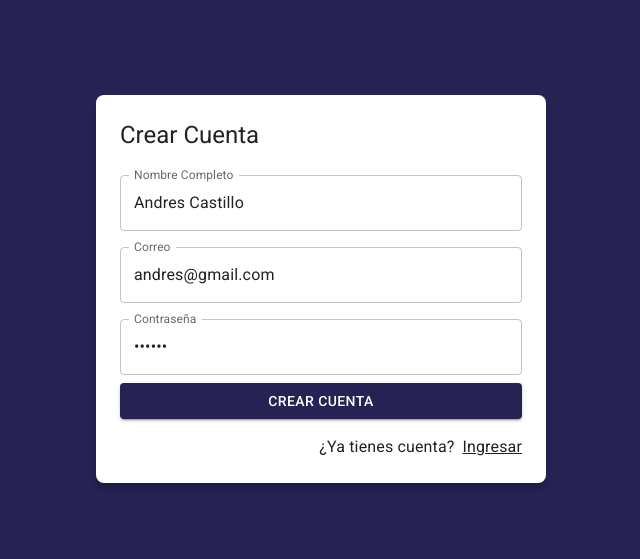
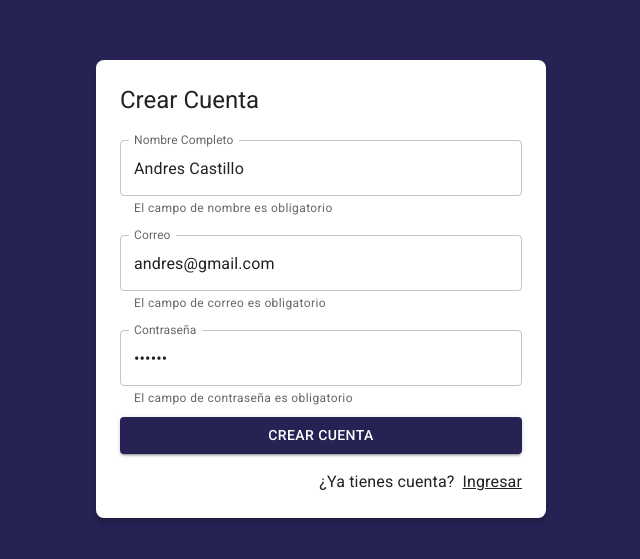
Before and after one commit to Arevelo27/journal-app, a React (Vite) app: page /auth/register in a window 1280 px wide. Shown: the part 111-670 px from the top of the page, without its empty margins (319-959 px from the left). Built offline with nearby package versions, Linux system fonts and the light colour scheme.

Commit message:
Manejo de errores del formulario y validacion desde nuestro custom hook

```diff
--- a/src/auth/pages/RegisterPage.jsx
+++ b/src/auth/pages/RegisterPage.jsx
@@ -11,7 +11,18 @@
     displayName: 'Andres Castillo'
   }
 
-  const { displayName, email, password, onInputChange, formState } = useForm(formData);
+  const formValidations = {
+    email: [( value ) => value.includes('@'), 'El correo debe tener una @'],
+    password: [( value ) => value.length >= 6, 'El password debe tener más de 6 letras'],
+    displayName: [( value ) => value.length >= 1, 'El campo de nombre es obligatorio']
+  }
+
+  const {
+    formState, displayName, email, password, onInputChange,
+    isFormValid, displayNameValid, emailValid, passwordValid
+  } = useForm(formData, formValidations);
+
+  console.log(displayNameValid)
 
   const onSubmit = (event) => {
     event.preventDefault();
@@ -31,6 +42,8 @@
               name='displayName'
               value={displayName}
               onChange={onInputChange}
+              error={ !displayNameValid }
+              helperText="El campo de nombre es obligatorio"
             />
           </Grid2>
           <Grid2 size={{ xs: 12 }} sx={{ mt: 2 }}>
@@ -42,6 +55,8 @@
               name='email'
               value={email}
               onChange={onInputChange}
+              error={ !emailValid }
+              helperText="El campo de correo es obligatorio"
             />
           </Grid2>
           <Grid2 size={{ xs: 12 }} sx={{ mt: 2 }}>
@@ -53,6 +68,8 @@
               name='password'
               value={password}
               onChange={onInputChange}
+              error={ !passwordValid }
+              helperText="El campo de contraseña es obligatorio"
             />
           </Grid2>
 
--- a/src/hook/useForm.js
+++ b/src/hook/useForm.js
@@ -1,8 +1,13 @@
-import { useState } from 'react';
+import { useEffect, useState } from 'react';
 
-export const useForm = ( initialForm = {} ) => {
+export const useForm = ( initialForm = {}, formValidations = {} ) => {
 
     const [ formState, setFormState ] = useState( initialForm );
+    const [ formValidation, setFormValidation ] = useState( {} );
+
+    useEffect( () => {
+        createValidators();
+    }, [ formState ]);
 
     const onInputChange = ({ target }) => {
         const { name, value } = target;
@@ -16,10 +21,22 @@
         setFormState( initialForm );
     }
 
+    const createValidators = () => {
+        const formCheckedValues = {};
+
+        for (const formField of Object.keys( formValidations )) {
+            const [ fn, errorMessage ] = formValidations[ formField ];
+            formCheckedValues[ `${ formField }Valid` ] = fn( formState[ formField ] ) ? true : errorMessage;
+        }
+
+        setFormValidation( formCheckedValues );
+    };
+
     return {
         ...formState,
         formState,
         onInputChange,
         onResetForm,
+        ...formValidation,
     }
 }
```
